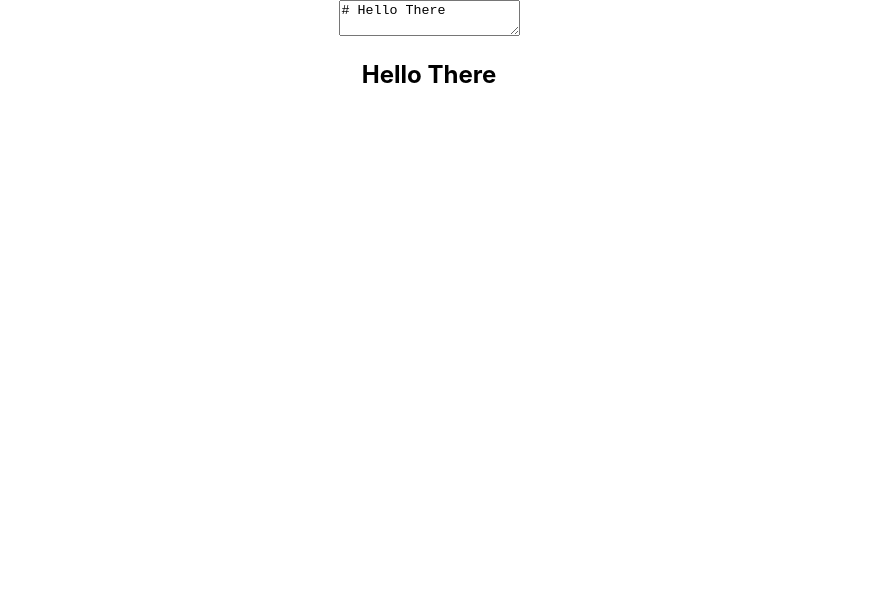
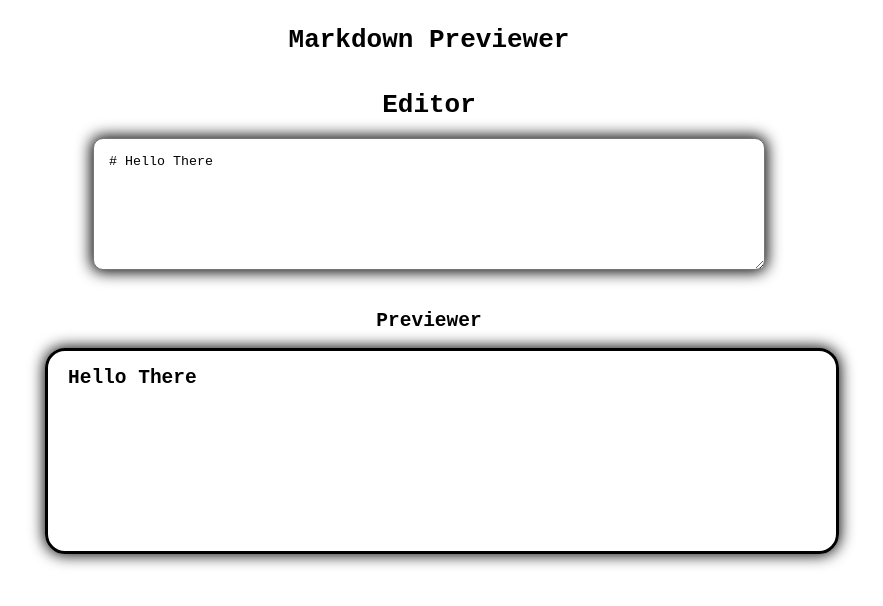
Before and after one commit to Antonio-Riccelli/react-markdown-previewer, a React (Create React App) app: page / in a window 1280 px wide. Shown: the top 606 px of the page, without its empty margins (211-1094 px from the left). Built offline with nearby package versions, Linux system fonts and the light colour scheme.

Commit message:
Added some styling in CSS, to be reviewed and completed

```diff
--- a/src/App.css
+++ b/src/App.css
@@ -1,38 +1,10 @@
 .App {
+  margin: 0 auto;
   text-align: center;
-}
-
-.App-logo {
-  height: 40vmin;
-  pointer-events: none;
-}
-
-@media (prefers-reduced-motion: no-preference) {
-  .App-logo {
-    animation: App-logo-spin infinite 20s linear;
-  }
-}
-
-.App-header {
-  background-color: #282c34;
-  min-height: 100vh;
+  width: 75vw;
   display: flex;
   flex-direction: column;
+  justify-content: center;
   align-items: center;
-  justify-content: center;
-  font-size: calc(10px + 2vmin);
-  color: white;
+  font-family: monospace;
 }
-
-.App-link {
-  color: #61dafb;
-}
-
-@keyframes App-logo-spin {
-  from {
-    transform: rotate(0deg);
-  }
-  to {
-    transform: rotate(360deg);
-  }
-}
--- a/src/App.js
+++ b/src/App.js
@@ -23,6 +23,7 @@ setPreviewerText(editorText);
 
   return (
     <div className="App">
+    <h1>Markdown Previewer</h1>
     <Editor value={initialRendering} onChange={handleChange} />
     <Previewer text={previewerText} />
     </div>
--- a/src/Components/Editor/index.css
+++ b/src/Components/Editor/index.css
@@ -0,0 +1,8 @@
+#editor {
+    width: 50vw;
+    min-height: 100px;
+    border-radius: 10px;
+    padding: 15px;
+    box-shadow: 0px 0px 15px 2px #000;
+    margin-bottom: 20px;
+}
--- a/src/Components/Editor/index.js
+++ b/src/Components/Editor/index.js
@@ -1,9 +1,11 @@
 import React from 'react';
+import './index.css';
 
 export default function Editor(props) {
 
     return (
         <div>
+        <h1>Editor</h1>
         <textarea id="editor" defaultValue={props.value} name="editor" onChange={props.onChange}>
         </textarea>
         </div>
--- a/src/Components/Previewer/index.css
+++ b/src/Components/Previewer/index.css
@@ -0,0 +1,16 @@
+#preview-wrapper {
+    width: 60vw;
+    min-height: 20px;
+    border-radius: 20px;
+
+}
+
+#preview {
+    border: 3px solid black;
+    width: 100%;
+    min-height: 200px;
+    border-radius: 20px;
+    box-shadow: 0px 0px 15px 1px #000;
+    text-align: left;
+    padding-left: 20px;
+}
--- a/src/Components/Previewer/index.js
+++ b/src/Components/Previewer/index.js
@@ -1,4 +1,5 @@
 import React from 'react';
+import './index.css';
 import { marked } from 'marked';
 
 marked.setOptions({
@@ -11,6 +12,7 @@ let finalString =  marked.parse(props.text)
 
     return (
         <section id="preview-wrapper">
+        <h1>Previewer</h1>
             <div id="preview" dangerouslySetInnerHTML={{__html: finalString}}>
             </div>
         </section>
--- a/src/index.css
+++ b/src/index.css
@@ -1,5 +1,11 @@
+html {
+  margin: 0;
+  padding: 0;
+  box-sizing: content-box;
+}
+
 body {
-  margin: 0;
+
   font-family: -apple-system, BlinkMacSystemFont, 'Segoe UI', 'Roboto', 'Oxygen',
     'Ubuntu', 'Cantarell', 'Fira Sans', 'Droid Sans', 'Helvetica Neue',
     sans-serif;
@@ -10,4 +16,7 @@ body {
 code {
   font-family: source-code-pro, Menlo, Monaco, Consolas, 'Courier New',
     monospace;
+    background-color: lightgrey;
+    padding: 5px;
+    border-radius: 5px;
 }
```
